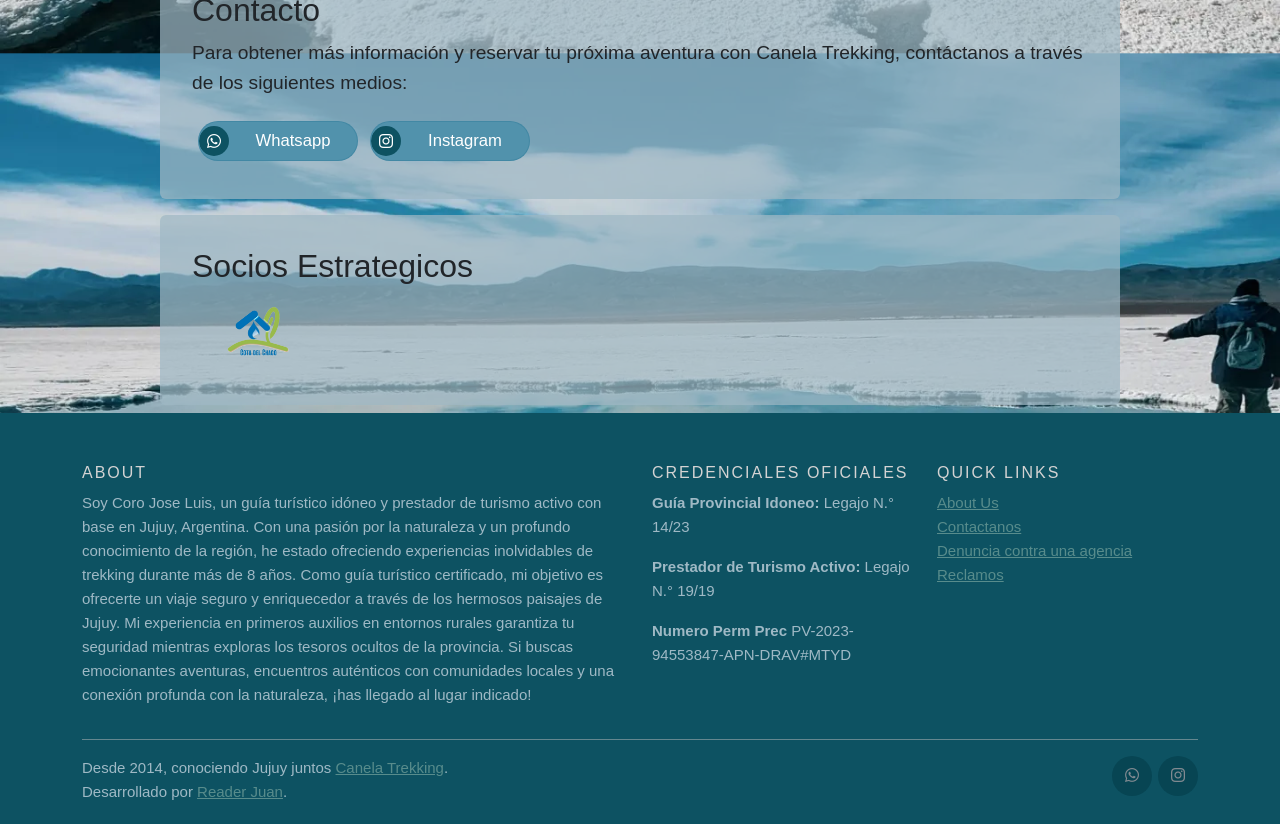
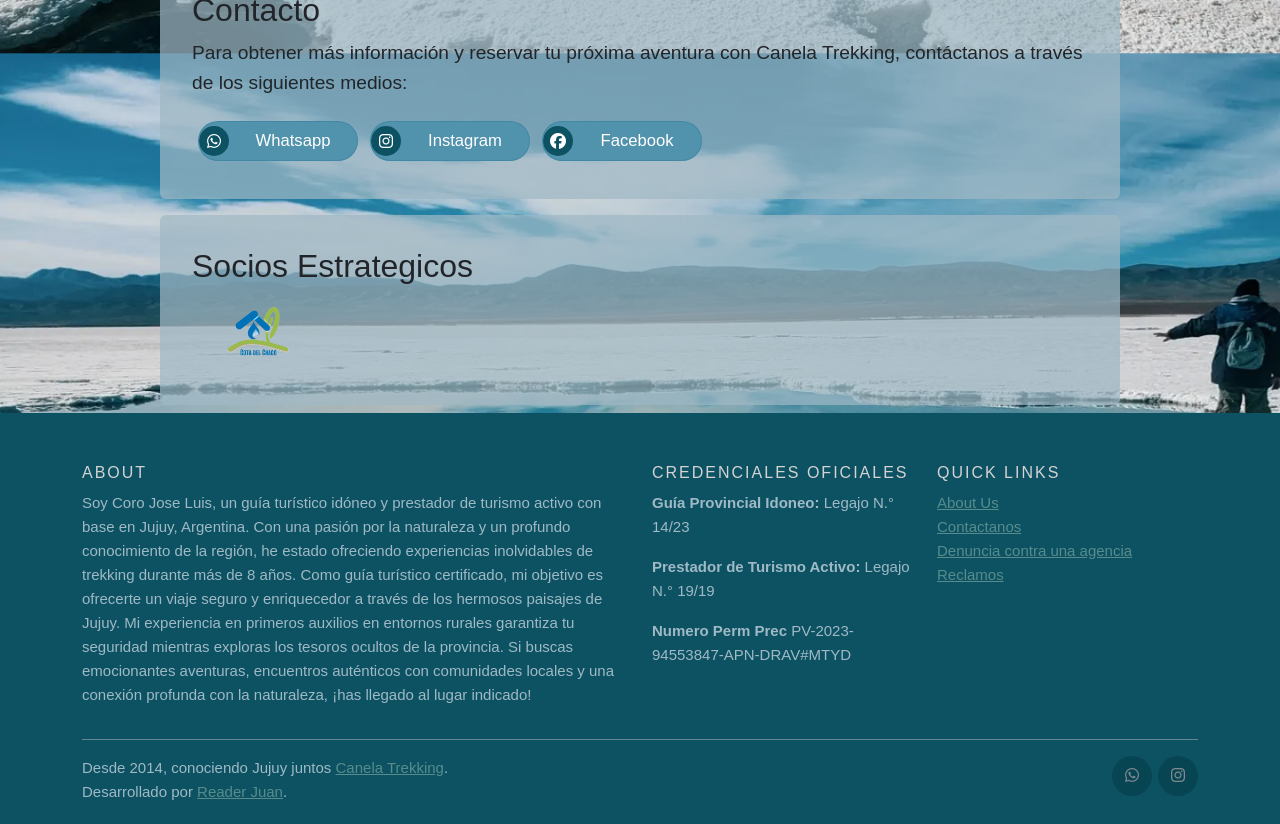
Before and after one commit to JMReader/Canela-Trekking, an Angular app: page / in a window 1280 px wide. Shown: the part 800-1624 px from the top of the page. Built offline with nearby package versions, Linux system fonts and the light colour scheme.

Commit message:
update landing component
Adding new button in landing component with facebook page

```diff
--- a/src/app/landing/landing.component.html
+++ b/src/app/landing/landing.component.html
@@ -37,6 +37,13 @@
             </span>
             <p class="btn__txt">Instagram</p>
           </button>
+
+          <button class="bookmarkBtn" (click)="openWindow('face')">
+            <span class="IconContainer" id="icon_ig">
+                <i class="fa-brands fa-facebook"></i>
+            </span>
+            <p class="btn__txt">Facebook</p>
+          </button>
        </div>
     </div>
        <div class="container my-2" id="socios" >
--- a/src/app/landing/landing.component.ts
+++ b/src/app/landing/landing.component.ts
@@ -3,24 +3,26 @@ import { Component, OnInit } from '@angular/core';
 @Component({
   selector: 'app-landing',
   templateUrl: './landing.component.html',
-  styleUrls: ['./landing.component.css']
+  styleUrls: ['./landing.component.css'],
 })
 export class LandingComponent implements OnInit {
+  constructor() {}
 
-  constructor() { }
-
-  ngOnInit(): void {
-  }
-  openWindow (opc : string) {
-    var x = ""
+  ngOnInit(): void {}
+  openWindow(opc: string) {
+    var x = '';
     switch (opc) {
-      case "wpp":
-         x = "https://wa.me/543885148856?text=¡Hola! Estoy interesado/a en obtener más información sobre tus servicios de trekking. ¿Me puedes brindar detalles?";
+      case 'wpp':
+        x =
+          'https://wa.me/543885148856?text=¡Hola! Estoy interesado/a en obtener más información sobre tus servicios de trekking. ¿Me puedes brindar detalles?';
         break;
-      case "ig":
-         x = "https://www.instagram.com/canela.trekking.jujuy/";
+      case 'ig':
+        x = 'https://www.instagram.com/canela.trekking.jujuy/';
+        break;
+      case 'face':
+        x = 'https://www.facebook.com/canela.trekking.jujuy/';
         break;
     }
     window.open(x);
- }
+  }
 }
```
